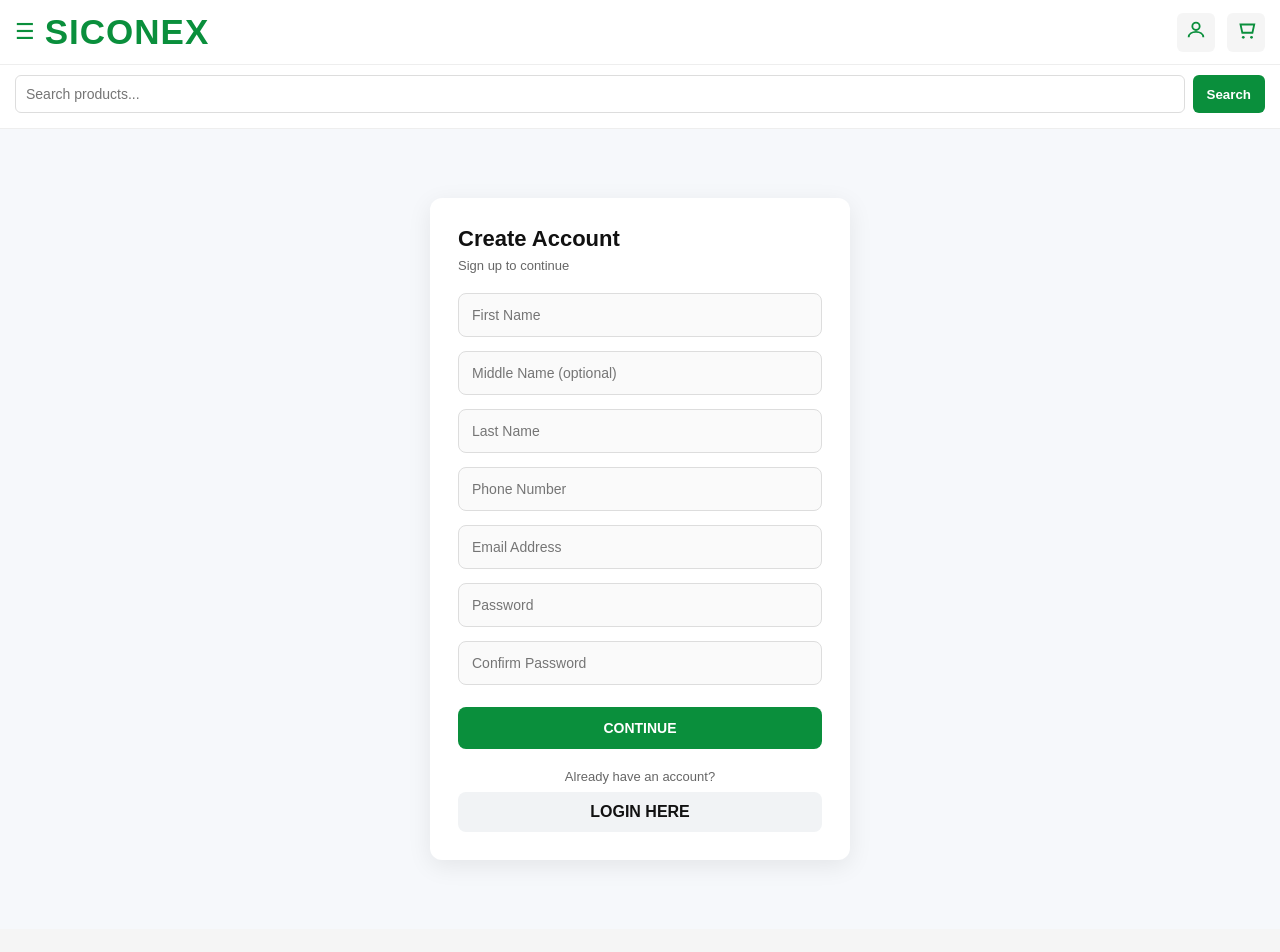
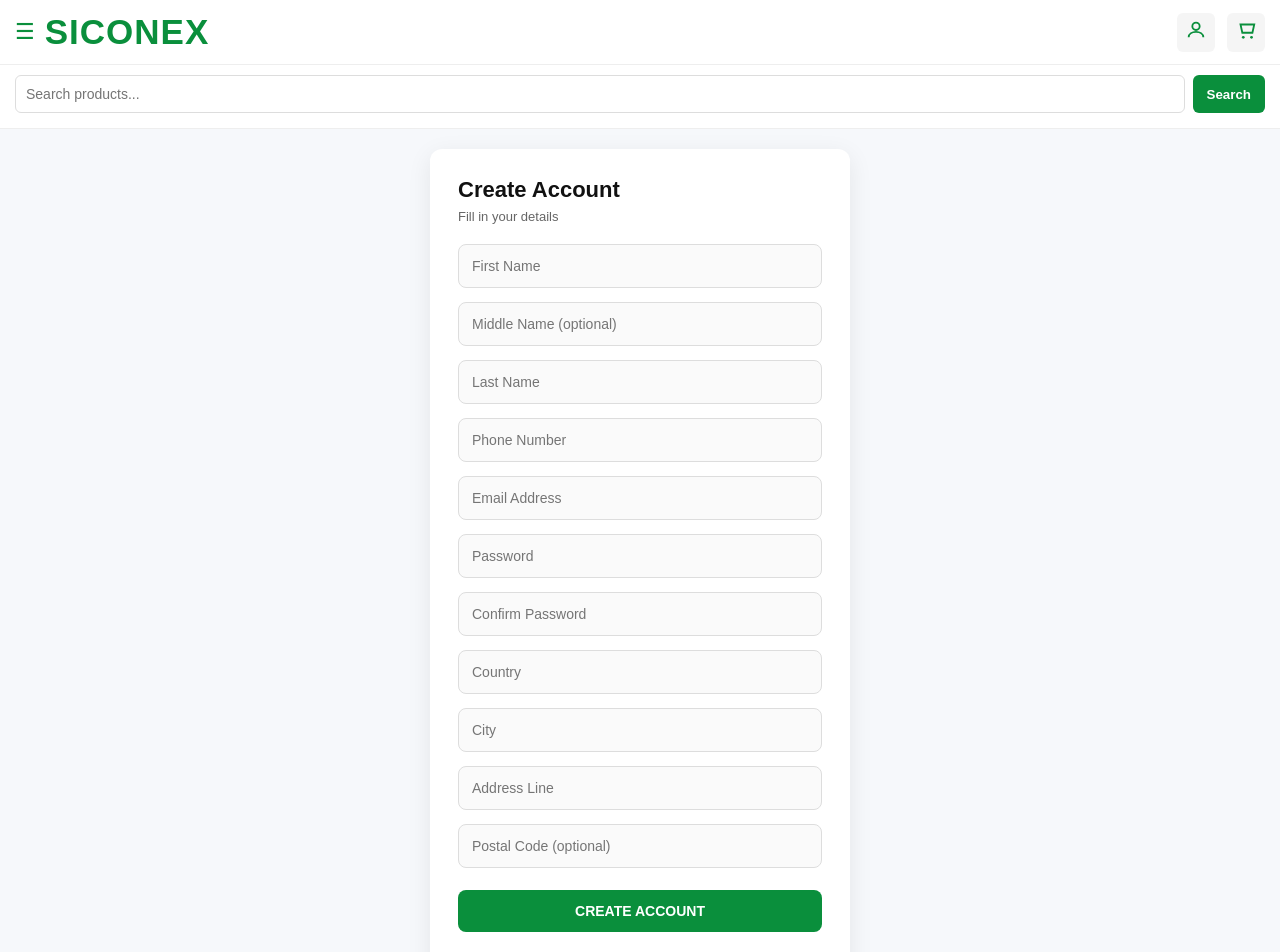
Before and after one commit to protichenoch1/siconex1, a Next.js app: page /auth/signup in a window 1280 px wide. Shown: the top 952 px of the page. Before the commit the page ends 929 px from the top, so only its background shows below. Built offline with nearby package versions, Linux system fonts and the light colour scheme.

Commit message:
Enhance signup form with additional fields and logic

```diff
--- a/app/auth/signup/page.js
+++ b/app/auth/signup/page.js
@@ -3,6 +3,7 @@
 import { useState } from "react";
 import { useRouter } from "next/navigation";
 import Link from "next/link";
+import { supabase } from "../../../lib/supabase";
 
 export default function Signup() {
   const router = useRouter();
@@ -14,16 +15,21 @@ export default function Signup() {
     phone: "",
     email: "",
     password: "",
-    confirmPassword: ""
+    confirmPassword: "",
+    country: "",
+    city: "",
+    address: "",
+    postal: ""
   });
 
+  const [loading, setLoading] = useState(false);
   const [errorMsg, setErrorMsg] = useState("");
 
   const handleChange = (e) => {
     setForm({ ...form, [e.target.name]: e.target.value });
   };
 
-  const handleContinue = (e) => {
+  const handleSignup = async (e) => {
     e.preventDefault();
     setErrorMsg("");
 
@@ -32,31 +38,70 @@ export default function Signup() {
       return;
     }
 
-    // Save step 1 data
-    localStorage.setItem("signupData", JSON.stringify(form));
+    setLoading(true);
 
-    // Redirect to address page
-    router.push("/auth/signup/address");
+    const { data, error } = await supabase
+      .from("users")
+      .insert([
+        {
+          first_name: form.firstName,
+          middle_name: form.middleName,
+          last_name: form.lastName,
+          phone_number: form.phone,
+          email: form.email,
+          password: form.password,
+          country: form.country,
+          city: form.city,
+          address: form.address,
+          postal_code: form.postal
+        }
+      ])
+      .select()
+      .single();
+
+    if (error) {
+      setErrorMsg(error.message);
+      setLoading(false);
+      return;
+    }
+
+    // Save session
+    localStorage.setItem("user", JSON.stringify(data));
+    window.dispatchEvent(new Event("userUpdated"));
+
+    // Redirect
+    router.push("/account");
   };
 
   return (
     <div className="auth-container">
-      <form className="auth-card" onSubmit={handleContinue}>
+      <form className="auth-card" onSubmit={handleSignup}>
 
         <h2>Create Account</h2>
-        <p className="subtitle">Sign up to continue</p>
+        <p className="subtitle">Fill in your details</p>
 
         {errorMsg && <p className="error">{errorMsg}</p>}
 
+        {/* PERSONAL INFO */}
         <input name="firstName" placeholder="First Name" onChange={handleChange} required />
         <input name="middleName" placeholder="Middle Name (optional)" onChange={handleChange} />
         <input name="lastName" placeholder="Last Name" onChange={handleChange} required />
         <input name="phone" placeholder="Phone Number" onChange={handleChange} required />
         <input name="email" type="email" placeholder="Email Address" onChange={handleChange} required />
+
+        {/* PASSWORD */}
         <input name="password" type="password" placeholder="Password" onChange={handleChange} required />
         <input name="confirmPassword" type="password" placeholder="Confirm Password" onChange={handleChange} required />
 
-        <button type="submit">CONTINUE</button>
+        {/* ADDRESS */}
+        <input name="country" placeholder="Country" onChange={handleChange} required />
+        <input name="city" placeholder="City" onChange={handleChange} required />
+        <input name="address" placeholder="Address Line" onChange={handleChange} required />
+        <input name="postal" placeholder="Postal Code (optional)" onChange={handleChange} />
+
+        <button type="submit" disabled={loading}>
+          {loading ? "Creating account..." : "CREATE ACCOUNT"}
+        </button>
 
         <div className="auth-footer">
           <p>Already have an account?</p>
@@ -68,4 +113,4 @@ export default function Signup() {
       </form>
     </div>
   );
-    }
+          }
```
